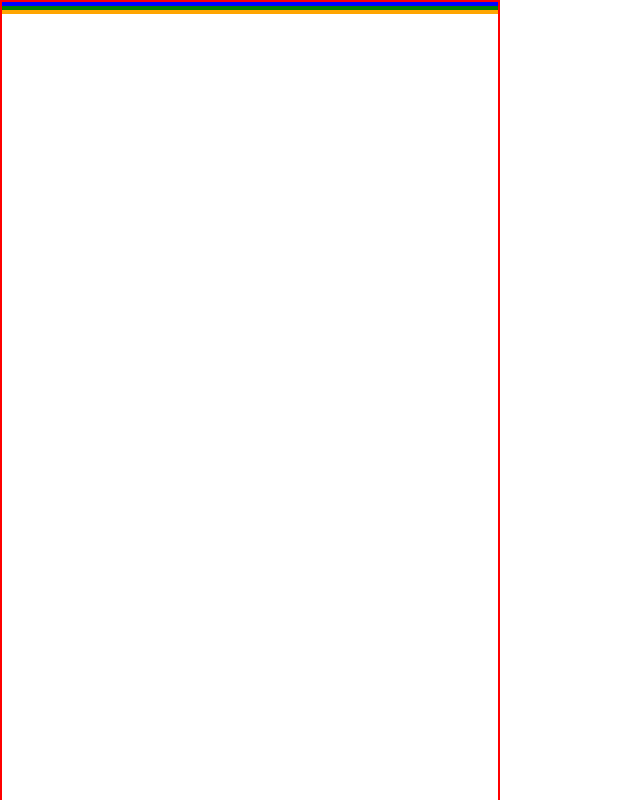
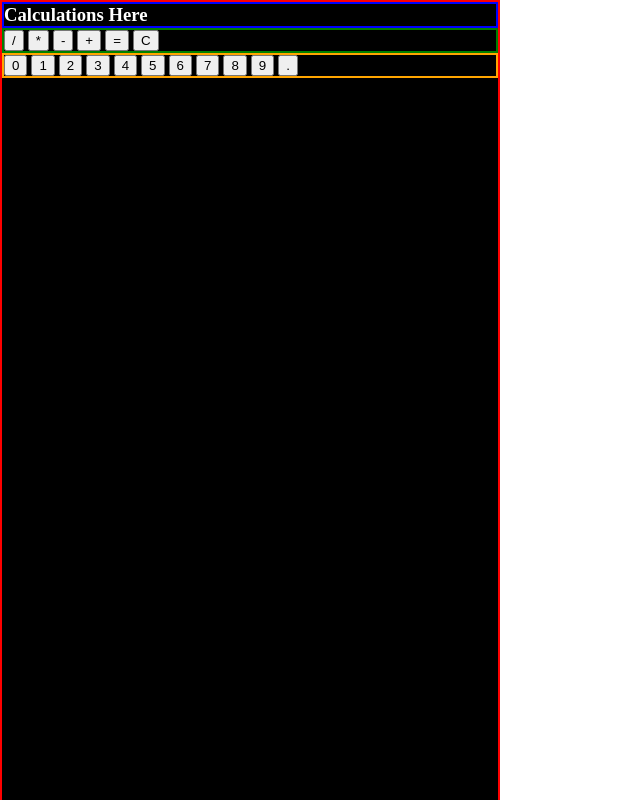
Before and after one commit to henswift/calculator, a plain HTML site: page index.html in a window 1280 px wide. Shown: the top 800 px of the page, without its empty margins (0-640 px from the left). Drawn offline with Linux system fonts and the light colour scheme.

Commit message:
Added the buttons

```diff
--- a/index.html
+++ b/index.html
@@ -9,13 +9,28 @@
 <body>
     <section id="calculator">
         <section id="displaysection">
-
+            <h1>Calculations Here</h1>
         </section>
         <section id="buttonsection">
-
+            <button value="/" id="divide">/</button>
+            <button value="*" id="multiply">*</button>
+            <button value="-" id="subtract">-</button>
+            <button value="+" id="add">+</button>
+            <button value="=" id="equals">=</button>
+            <button value="0" id="clear">C</button>
         </section>
         <section id="numbersection">
-
+            <button value="0">0</button>
+            <button value="1">1</button>
+            <button value="2">2</button>
+            <button value="3">3</button>
+            <button value="4">4</button>
+            <button value="5">5</button>
+            <button value="6">6</button>
+            <button value="7">7</button>
+            <button value="8">8</button>
+            <button value="9">9</button>
+            <button value=".">.</button>
         </section>
     </section>
     <script src="index.js"></script>
--- a/styles.css
+++ b/styles.css
@@ -11,6 +11,8 @@
 
 #calculator {
     border: solid 2px red;
+    background-color: black;
+    color: white;
     height: 1000px;
     width: 500px;
 }
```
